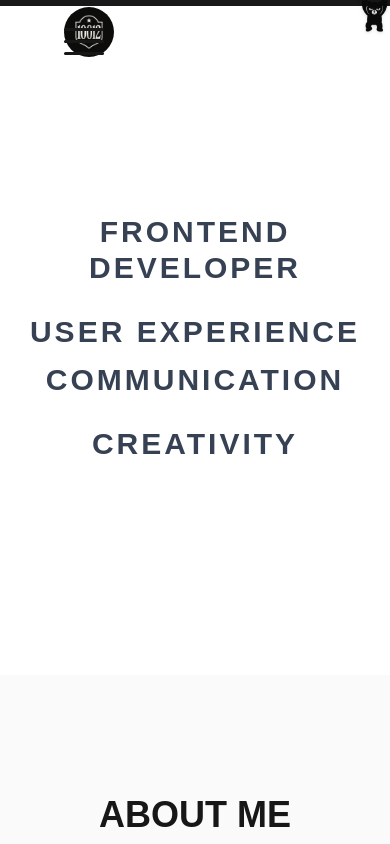
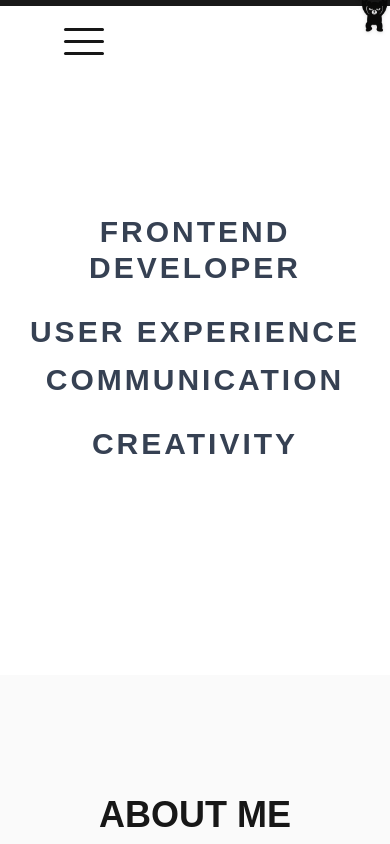
Before and after one commit to nas7062/PORTPOLIO, a React (Vite) app: page / in a window 390 px wide. Shown: the top 844 px of the page. Built offline with nearby package versions, Linux system fonts and the light colour scheme; a web font is replaced by a local one.

Commit message:
style : md 이상만 로고 보이게

```diff
--- a/src/components/Header.tsx
+++ b/src/components/Header.tsx
@@ -27,7 +27,7 @@ export default function Header() {
           alt="로고"
           width={50}
           height={50}
-          className="rounded-full absolute left-16 cursor-pointer"
+          className="rounded-full absolute md:left-16 cursor-pointer hidden md:block"
           onClick={() => scrollToId('home')}
         />
         {/* 오른쪽: 링크(데스크톱) */}
```
